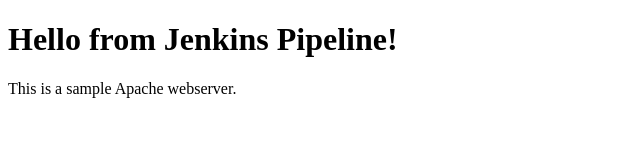
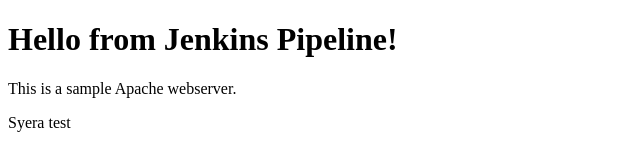
Before and after one commit to Syera18/apache-webserver, a plain HTML site: page index.html in a window 1280 px wide. Shown: the full height of the page, 0-640 px from the left. Drawn offline with Linux system fonts and the light colour scheme.

Commit message:
Update Project

```diff
--- a/index.html
+++ b/index.html
@@ -7,5 +7,7 @@
 <body>
     <h1>Hello from Jenkins Pipeline!</h1>
     <p>This is a sample Apache webserver.</p>
+
+    <p> Syera test </p>
 </body>
 </html>
```
